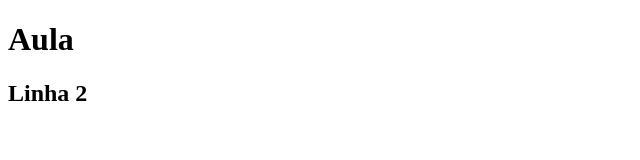
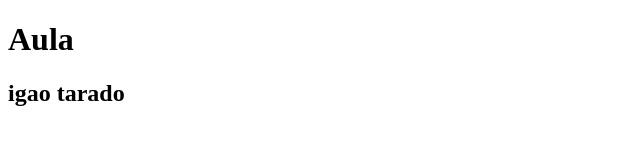
Before and after one commit to hygormonteiro99/Topicos, a plain HTML site: page index.html in a window 1280 px wide. Shown: the full height of the page, 0-640 px from the left. Drawn offline with Linux system fonts and the light colour scheme.

Commit message:
Update index.html

```diff
--- a/index.html
+++ b/index.html
@@ -7,6 +7,6 @@
 </head>
 <body>
     <h1>Aula</h1>
-        <h2>Linha 2 </h2>
+        <h2>igao tarado</h2>
 </body>
 </html>
```
